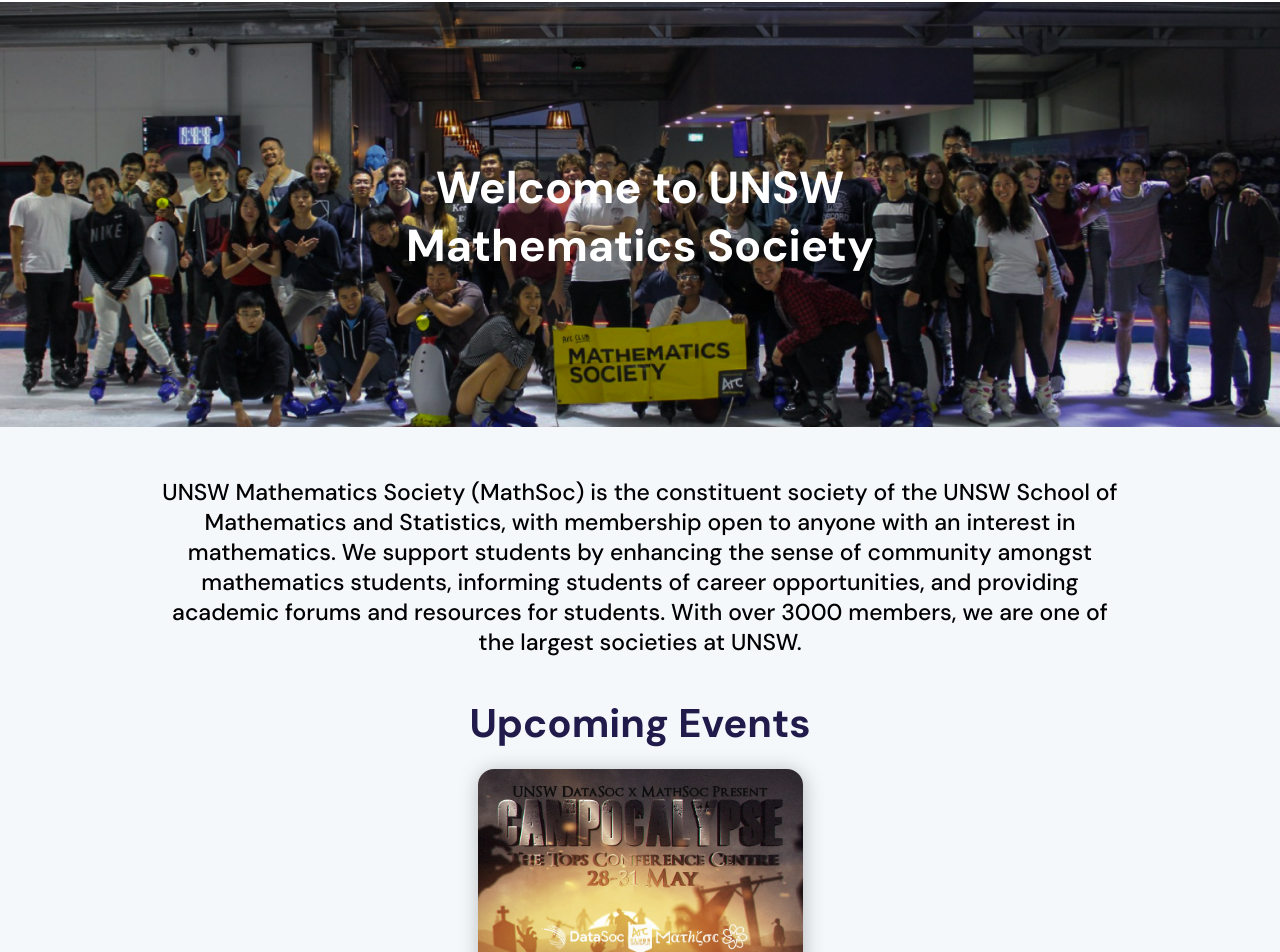
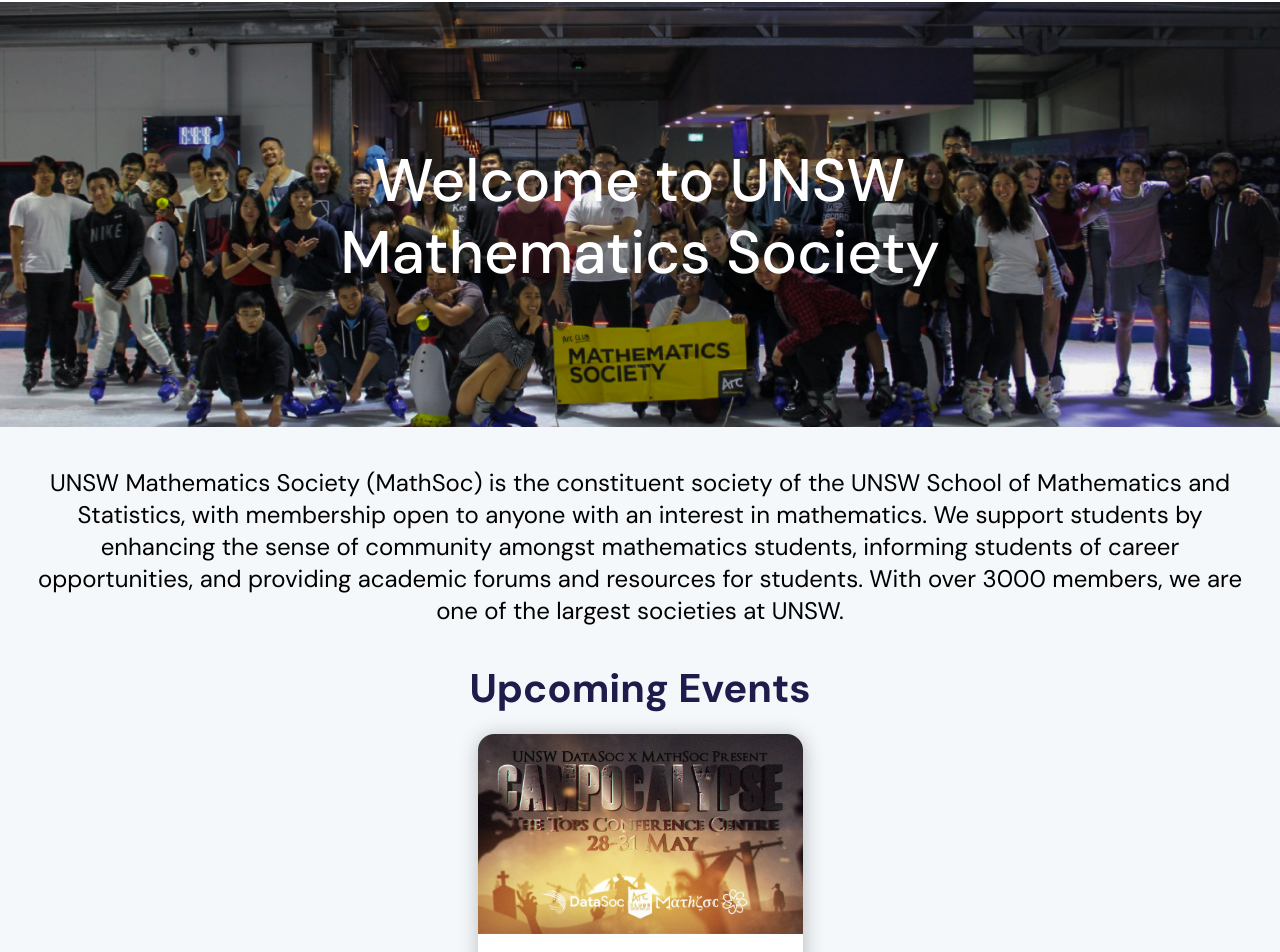
Before and after one commit to MathSocUNSW/mathsoc-website, a Next.js app in the folder frontend/: page / in a window 1280 px wide. Shown: the part 53-1005 px from the top of the page. Built offline with nearby package versions, Linux system fonts and the light colour scheme.

Commit message:
updated home page

```diff
--- a/frontend/src/components/Hero.tsx
+++ b/frontend/src/components/Hero.tsx
@@ -1,5 +1,5 @@
 import React from "react";
-
+import { Container, Typography } from "@material-ui/core";
 import styles from "src/styles/Hero.module.scss";
 
 interface HeroProps {
@@ -11,7 +11,13 @@ const Hero: React.FC<HeroProps> = ({ url, text }) => {
   return (
     <section className={styles.hero}>
       <img src={url} className={styles.image} alt="banner" />
-      <div className={styles.text}>{text}</div>
+      <Container>
+        <div className={styles.text}>
+          <Typography variant="h2" component="h1" align="center">
+            {text}
+          </Typography>
+        </div>
+      </Container>
     </section>
   );
 };
--- a/frontend/src/components/Layout.tsx
+++ b/frontend/src/components/Layout.tsx
@@ -2,15 +2,24 @@ import React from "react";
 import Footer from "./Footer";
 import NavBar from "./NavBar";
 
-import styles from "src/styles/Layout.module.scss";
+import { createMuiTheme, ThemeProvider } from "@material-ui/core";
+
+const theme = createMuiTheme({
+  typography: {
+    fontFamily: "DM Sans",
+    h2: {
+      fontWeight: 500
+    }
+  }
+});
 
 const Layout: React.FC<unknown> = ({ children }) => {
   return (
-    <div className="layout">
+    <ThemeProvider theme={theme}>
       <NavBar />
       {children}
       <Footer />
-    </div>
+    </ThemeProvider>
   );
 };
 
--- a/frontend/src/components/NavBar.tsx
+++ b/frontend/src/components/NavBar.tsx
@@ -5,7 +5,6 @@ import { Container, Switch } from "@material-ui/core";
 import navLinks from "src/data/navLinks";
 import styles from "src/styles/NavBar.module.scss";
 import Hamburger from "hamburger-react";
-
 
 const NavBar: React.FC = () => {
   // mobile
@@ -16,8 +15,8 @@ const NavBar: React.FC = () => {
     window.addEventListener("scroll", () => setStuck(window.scrollY >= 80));
   }
   const stuckShadow = {
-    boxShadow: "1px 3px 20px 0 rgba(0, 0, 0, 0.25)",
-  }
+    boxShadow: "1px 3px 20px 0 rgba(0, 0, 0, 0.25)"
+  };
   // TODO: dark mode (with useContext)
 
   return (
@@ -58,6 +57,6 @@ const NavBar: React.FC = () => {
       </Container>
     </header>
   );
-}
+};
 
 export default NavBar;
--- a/frontend/src/pages/index.tsx
+++ b/frontend/src/pages/index.tsx
@@ -4,30 +4,33 @@ import Hero from "../components/Hero";
 import styles from "src/styles/index.module.scss";
 import UpcomingEvents from "components/UpcomingEvents";
 import Sponsors from "components/Sponsors";
+import { Container, Typography } from "@material-ui/core";
 
 const Home: React.FC = () => {
   const [eventIndex, setEventIndex] = React.useState(0);
 
   return (
-    <section>
+    <div className="home">
       <Head>
         <title>MathSoc</title>
         <meta name="keywords" content="mathsoc" />
       </Head>
       <Hero url="/images/hero/mathsoc_skating.png" text="Welcome to UNSW Mathematics Society" />
-      <section className={styles.mainContainer}>
-        <p className={styles.descText}>
+      <Container>
+        <section className={styles.intro}>
+          <Typography variant="h5" align="center">
             UNSW Mathematics Society (MathSoc) is the constituent society of the UNSW School of
             Mathematics and Statistics, with membership open to anyone with an interest in
             mathematics. We support students by enhancing the sense of community amongst mathematics
             students, informing students of career opportunities, and providing academic forums and
             resources for students. With over 3000 members, we are one of the largest societies at
             UNSW.
-        </p>
+          </Typography>
+        </section>
         <UpcomingEvents eventIndex={eventIndex} setEventIndex={setEventIndex} />
         <Sponsors />
-      </section>
-    </section>
+      </Container>
+    </div>
   );
 };
 
--- a/frontend/src/styles/Footer.module.scss
+++ b/frontend/src/styles/Footer.module.scss
@@ -18,8 +18,10 @@
   color: white;
   font-size: 20px;
   font-weight: 600;
+  text-align: left;
   @media screen and (max-width: $mobile) {
     margin-bottom: 15px;
+    text-align: center;
   }
 }
 
--- a/frontend/src/styles/Hero.module.scss
+++ b/frontend/src/styles/Hero.module.scss
@@ -1,6 +1,13 @@
+.hero {
+  width: 100%;
+  // height: 400px;
+  position: relative;
+}
+
 .image {
   width: 100%;
   height: 100%;
+  // opacity: 0.96;
   @media (max-width: 750px) {
     width: 100%;
     height: 400px;
@@ -8,20 +15,15 @@
   }
 }
 
-.hero {
-  width: 100%;
-  // height: 400px;
-  position: relative;
-  text-align: center;
-  color: white;
-}
-
 .text {
   // https://www.w3schools.com/howto/howto_css_image_text.asp
+  // text-align: center;
+  color: white;
   position: absolute;
   top: 50%;
   left: 50%;
   transform: translate(-50%, -50%);
-  font-size: 3.5vw;
-  font-weight: 900;
+  max-width: 920px;
+  // font-size: 3.5vw;
+  // font-weight: 900;
 }
--- a/frontend/src/styles/Layout.module.scss
+++ /dev/null
@@ -1,48 +0,0 @@
-@import "./variables.scss";
-
-.header {
-  position: fixed; /* Set the navbar to fixed position */
-  top: 0; /* Position the navbar at the top of the page */
-  width: 100%; /* Full width */
-  background-color: white;
-  z-index: 10;
-  height: $navBarHeight;
-  border-bottom: 1px solid;
-}
-
-.content {
-  // max-width: 960px;
-  height: 100vh;
-  margin: 0 auto;
-  display: grid;
-  grid-template-areas:
-    "topbar   topbar  topbar"
-    "sidebar-left   content sidebar-right"
-    "footer   footer  footer";
-  grid-template-columns: 1fr 4fr 1fr;
-  // TODO: change 6 to 12 for smaller screens
-  grid-template-rows: 60px auto 100px;
-  // gap: 25px 0; // horizontal vertical;
-  // NOTE: Any height changes for header needs to be reflected on Layout.module.scss
-  header {
-    grid-area: topbar;
-  }
-  .grid-left_side {
-    grid-area: sidebar-left;
-  }
-  article {
-    grid-area: content;
-  }
-  .grid-right_side {
-    grid-area: sidebar-right;
-  }
-  footer {
-    grid-area: footer;
-  }
-  @media (max-width: 1050px) {
-    grid-template-rows: 60px auto auto;
-  }
-  @media (max-width: 750px) {
-    grid-template-columns: 0fr 6fr 0fr;
-  }
-}
--- a/frontend/src/styles/index.module.scss
+++ b/frontend/src/styles/index.module.scss
@@ -1,16 +1,3 @@
-.mainContainer {
-  display: flex;
-  justify-content: center;
-  padding-top: 25px;
-  flex-direction: column;
+.intro {
+  margin: 35px 0;
 }
-
-.descText {
-  text-align: center;
-  padding-left: 12.5%;
-  padding-right: 12.5%;
-  font-weight: 500;
-  font-size: 23px;
-  margin-top: 20px;
-  margin-bottom: 10px;
-}
```
Also changed, not shown: frontend/src/components/Footer.tsx (+5 -5 lines). Lines whose indentation alone changed are shown as unchanged.
